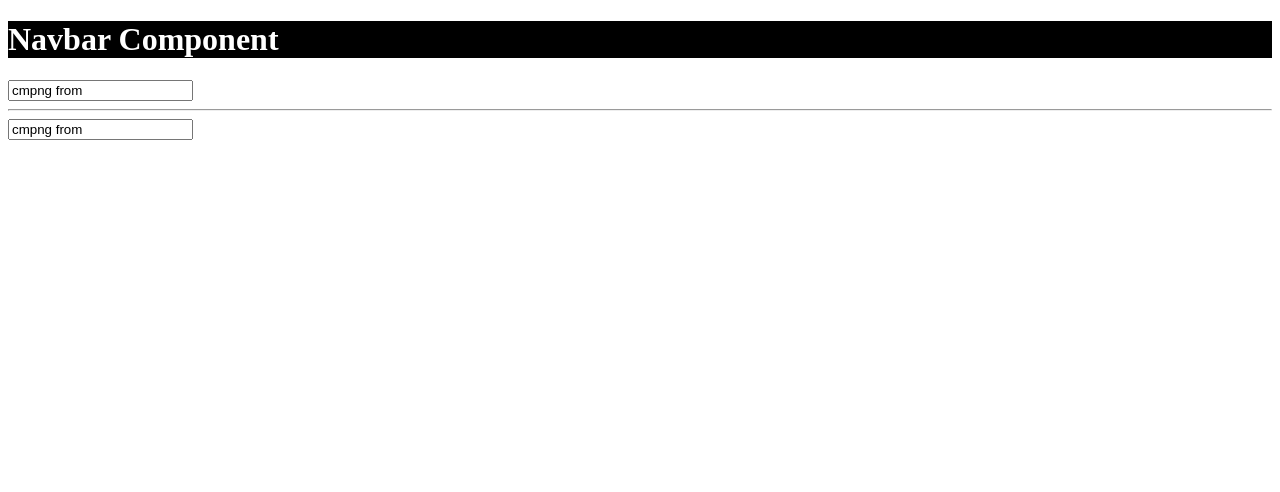
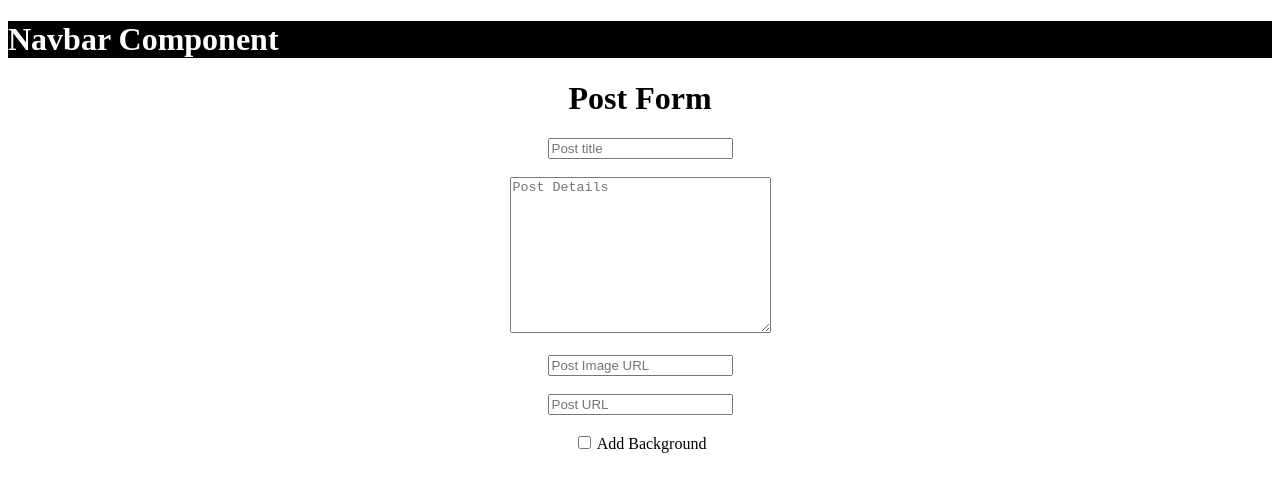
Before and after one commit to pinkijha/AngularNewRepo, an Angular app in the folder Youtube/AngIntro/: page / in a window 1280 px wide. Shown: the top 492 px of the page. Built offline with nearby package versions, Linux system fonts and the light colour scheme.

Commit message:
task dataBinding

```diff
--- a/Youtube/AngIntro/src/app/app.component.html
+++ b/Youtube/AngIntro/src/app/app.component.html
@@ -3,7 +3,4 @@
 <app-navbar></app-navbar>
 
 
-
-<!-- two way data binding -->
-<input type="text" [value]="textValue" (keyup.enter)=" logInputValue()"><hr>
-<input type="text" [(ngModel)]="textValue" (keyup.enter)=" logInputValue()">
+<app-task></app-task>
--- a/Youtube/AngIntro/src/app/app.module.ts
+++ b/Youtube/AngIntro/src/app/app.module.ts
@@ -7,12 +7,13 @@ import { NavbarComponent } from './navbar/nabvar.component';
 import { PostComponent } from './post/post.component';
 import { PostListComponent } from './post-list/post-list.component';
 import { FormsModule} from '@angular/forms';
+import { TaskComponent } from './task/task.component';
 
 @NgModule({
   declarations: [
     AppComponent,
     NavbarComponent,
-    PostComponent, PostListComponent,
+    PostComponent, PostListComponent, TaskComponent,
   ],
   imports: [
     BrowserModule,
--- /dev/null
+++ b/Youtube/AngIntro/src/app/task/task.component.css
@@ -0,0 +1,9 @@
+.preview{
+    text-align: center;
+    margin-top: 50px;
+}
+
+.add-bgColor{
+    background-color: yellow;
+    padding: 10px;
+}
--- /dev/null
+++ b/Youtube/AngIntro/src/app/task/task.component.html
@@ -0,0 +1,15 @@
+<div  [style.textAlign]="'center'">
+    <h1>Post Form</h1>
+<input type="text" [(ngModel)]="textValue1"placeholder="Post title"><br><br>
+<textarea rows="10" cols="30" [(ngModel)]="textValue2" placeholder="Post Details"></textarea><br><br>
+<input type="text" [(ngModel)]="postImg" placeholder="Post Image URL"><br><br>
+<input type="text" [(ngModel)]="postUrl" placeholder="Post URL"><br><br>
+<input type="checkbox" [(ngModel)]="addbchgrnd"> Add Background
+</div>
+
+<div class="preview">
+    <img [src]="postImg">
+    <h1><span [class.add-bgColor]="addbchgrnd">{{textValue1}}</span></h1>
+    <p>{{textValue2}}</p>
+    <a [href]="postUrl" target="_blank" [style.display]="postUrl ? 'block' : 'none'">More Details</a>
+</div>
--- /dev/null
+++ b/Youtube/AngIntro/src/app/task/task.component.ts
@@ -0,0 +1,18 @@
+import { Component } from '@angular/core';
+
+@Component({
+  selector: 'app-task',
+  templateUrl: './task.component.html',
+  styleUrls: ['./task.component.css']
+})
+export class TaskComponent {
+textValue1 : string = '';
+textValue2 : string = '';
+postImg : string = '';
+postUrl : string = '';
+addbchgrnd! : boolean ;
+
+
+
+
+}
```
Also changed, not shown: 1 other file (tests, documents, lock files or other folders).
